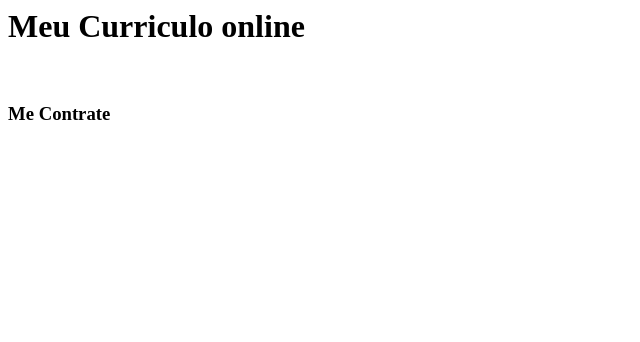
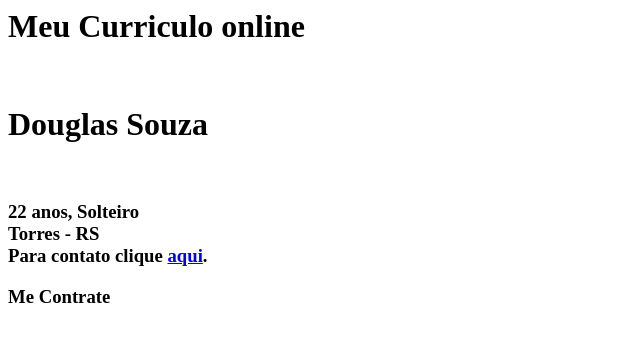
Before and after one commit to DouglasSouza93/Curriculo-exemplo, a plain HTML site: page index.html in a window 1280 px wide. Shown: the whole page, without its empty margins (0-640 px from the left). Drawn offline with Linux system fonts and the light colour scheme.

Commit message:
adicionado dados pessoais

```diff
--- a/index.html
+++ b/index.html
@@ -6,6 +6,10 @@
 <body>
 <h1>Meu Curriculo online</h1>
 <br>
+<h1>Douglas Souza</h1>
+<br> <h3>22 anos, Solteiro
+<br>Torres - RS
+<br>Para contato clique <a href="http://www.facebook.com/doug.souza.5876">aqui</a>.
 <h3>Me Contrate</h3>
 </body>
 </html>
```
